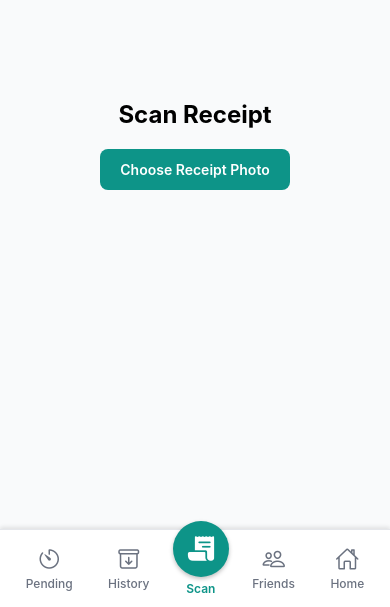
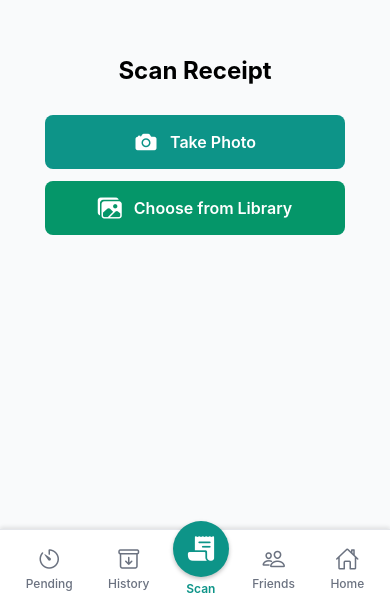
Before and after one commit to Will5206/checkmate, a React Native app in the folder mobile/: screen /ScanReceipt in a window 390 px wide. Shown: the part 237-844 px from the top of the page. Built offline with nearby package versions, Linux system fonts and the light colour scheme; no server answers.

Commit message:
Add live camera option to Scan Receipt screen
- Add camera permission request
- Add 'Take Photo' button alongside 'Choose from Library'
- Update UI with icons for both options
- Update error retry to use camera instead of library

```diff
--- a/mobile/screens/ScanReceiptScreen.js
+++ b/mobile/screens/ScanReceiptScreen.js
@@ -3,6 +3,7 @@ import React, { useState, useEffect, useRef, useCallback } from 'react';
 import { View, Text, Image, TouchableOpacity, ActivityIndicator, StyleSheet, Alert } from 'react-native';
 import * as ImagePicker from 'expo-image-picker';
 import { useNavigation, useFocusEffect } from '@react-navigation/native';
+import { Ionicons } from '@expo/vector-icons';
 import AsyncStorage from '@react-native-async-storage/async-storage';
 // bringing in nav bar
 import BottomNavBar from '../components/BottomNavBar';
@@ -23,6 +24,44 @@ export default function ScanReceiptScreen() {
   const [parsedResult, setParsedResult] = useState(null);
   const [parsingError, setParsingError] = useState(null);
   const abortControllerRef = useRef(null);
+
+  // Request camera permissions
+  const requestCameraPermission = async () => {
+    const { status } = await ImagePicker.requestCameraPermissionsAsync();
+    if (status !== 'granted') {
+      Alert.alert(
+        'Camera Permission Required',
+        'Please allow camera access to take photos of receipts.',
+        [{ text: 'OK' }]
+      );
+      return false;
+    }
+    return true;
+  };
+
+  const handleTakePhoto = async () => {
+    try {
+      const hasPermission = await requestCameraPermission();
+      if (!hasPermission) return;
+
+      const result = await ImagePicker.launchCameraAsync({
+        mediaTypes: 'images',
+        quality: 0.8,
+        allowsEditing: false,
+      });
+
+      if (!result.canceled && result.assets && result.assets.length > 0) {
+        // Reset parsing state when new image is selected
+        setParsingStatus('idle');
+        setParsedResult(null);
+        setParsingError(null);
+        setImageUri(result.assets[0].uri);
+      }
+    } catch (error) {
+      console.error('Error taking photo:', error);
+      Alert.alert('Error', 'Failed to open camera');
+    }
+  };
 
   const handlePickImage = async () => {
     try {
@@ -167,7 +206,7 @@ export default function ScanReceiptScreen() {
         text: 'Retake Photo',
         onPress: () => {
           setImageUri(null);
-          handlePickImage();
+          handleTakePhoto();
         },
       });
     }
@@ -271,9 +310,16 @@ export default function ScanReceiptScreen() {
         {!imageUri ? (
           <>
             <Text style={styles.title}>Scan Receipt</Text>
-            <TouchableOpacity style={styles.button} onPress={handlePickImage}>
-              <Text style={styles.buttonText}>Choose Receipt Photo</Text>
-            </TouchableOpacity>
+            <View style={styles.buttonContainer}>
+              <TouchableOpacity style={[styles.button, styles.cameraButton]} onPress={handleTakePhoto}>
+                <Ionicons name="camera" size={24} color="white" style={styles.buttonIcon} />
+                <Text style={styles.buttonText}>Take Photo</Text>
+              </TouchableOpacity>
+              <TouchableOpacity style={[styles.button, styles.libraryButton]} onPress={handlePickImage}>
+                <Ionicons name="images" size={24} color="white" style={styles.buttonIcon} />
+                <Text style={styles.buttonText}>Choose from Library</Text>
+              </TouchableOpacity>
+            </View>
           </>
         ) : (
           <>
@@ -309,9 +355,32 @@ const styles = StyleSheet.create({
     paddingBottom: 100, // Space for bottom nav bar
     backgroundColor: '#f9fafb'
   },
-  title: { fontSize: 24, fontWeight: '700', marginBottom: 20 },
-  button: { backgroundColor: '#0d9488', paddingVertical: 12, paddingHorizontal: 20, borderRadius: 8 },
-  buttonText: { color: mainColor, fontWeight: '600' },
+  title: { fontSize: 24, fontWeight: '700', marginBottom: 30 },
+  buttonContainer: {
+    width: '100%',
+    maxWidth: 300,
+    gap: 12,
+  },
+  button: {
+    backgroundColor: '#0d9488',
+    paddingVertical: 14,
+    paddingHorizontal: 20,
+    borderRadius: 8,
+    flexDirection: 'row',
+    alignItems: 'center',
+    justifyContent: 'center',
+    gap: 8,
+  },
+  cameraButton: {
+    backgroundColor: '#0d9488',
+  },
+  libraryButton: {
+    backgroundColor: '#059669',
+  },
+  buttonIcon: {
+    marginRight: 4,
+  },
+  buttonText: { color: mainColor, fontWeight: '600', fontSize: 16 },
   preview: { width: 250, height: 300, borderRadius: 12, marginBottom: 20 },
   reset: { color: '#2563eb', marginTop: 10 },
 });
```
